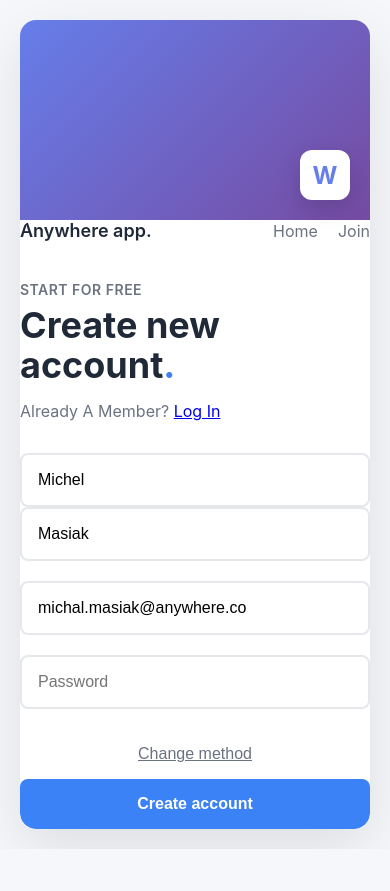
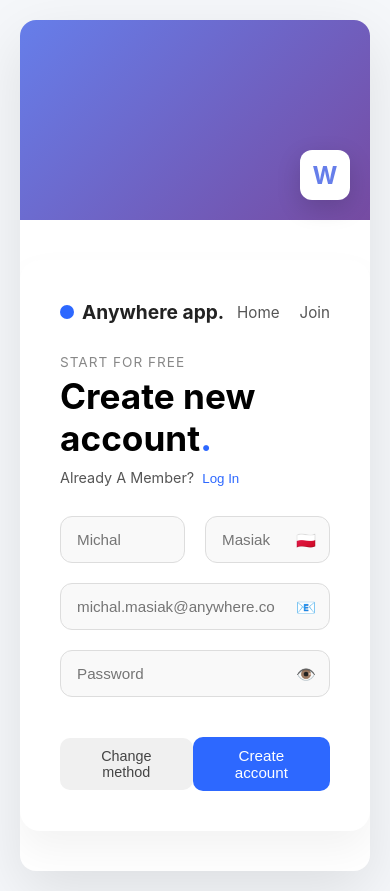
Before and after one commit to zapped767/zephyra-login-page, a React (Create React App) app: page / in a window 390 px wide. Before the commit the page ends 849 px from the top, so only its background shows below. Built offline with nearby package versions, Linux system fonts and the light colour scheme; grey boxes are pictures that could not be loaded.

Commit message:
Update styling in Login form

```diff
--- a/src/Components/LoginForm.css
+++ b/src/Components/LoginForm.css
@@ -1,313 +1,235 @@
+/* Reset base style */
+body {
+  margin: 0;
+  font-family: 'Segoe UI', Tahoma, Geneva, Verdana, sans-serif;
+  background-color: #f5f8fb;
+}
+
+/* Main form section */
 .form-section {
-  flex: 1;
-  padding: 40px;
+  max-width: 1200px;
+  margin: 40px auto;
+  background-color: #ffffff;
+  border-radius: 20px;
   display: flex;
   flex-direction: column;
-  justify-content: flex-start;
-  max-width: 500px;
-  background: white;
+  padding: 40px;
+  box-shadow: 0 20px 40px rgba(0, 0, 0, 0.05);
 }
 
-.success-section {
-  justify-content: center;
-  align-items: center;
-  text-align: center;
-}
-
-.success-message {
-  animation: slideIn 0.5s ease-out;
-}
-
-.success-icon {
-  width: 80px;
-  height: 80px;
-  background: #10b981;
-  border-radius: 50%;
-  display: flex;
-  align-items: center;
-  justify-content: center;
-  font-size: 40px;
-  color: white;
-  margin: 0 auto 20px;
-}
-
-.success-message h2 {
-  color: #10b981;
-  margin-bottom: 10px;
-  font-size: 24px;
-}
-
-.success-message p {
-  color: #6b7280;
-  font-size: 16px;
-}
-
+/* Header */
 .header {
   display: flex;
   justify-content: space-between;
   align-items: center;
-  margin-bottom: 60px;
+  margin-bottom: 30px;
 }
 
 .app-logo {
   display: flex;
   align-items: center;
-  gap: 8px;
+  font-weight: bold;
+  font-size: 1.2rem;
 }
 
 .logo-circle {
-  width: 32px;
-  height: 32px;
-  background: #3b82f6;
+  width: 14px;
+  height: 14px;
+  background-color: #2d68ff;
   border-radius: 50%;
+  margin-right: 8px;
 }
 
 .app-name {
-  font-size: 18px;
-  font-weight: 600;
-  color: #1f2937;
+  color: #222;
 }
 
 .nav-links {
   display: flex;
-  gap: 32px;
+  gap: 20px;
 }
 
 .nav-link {
   text-decoration: none;
-  color: #6b7280;
-  font-size: 16px;
-  transition: color 0.2s;
+  color: #555;
+  font-size: 0.95rem;
+  transition: color 0.3s;
 }
 
 .nav-link:hover {
-  color: #3b82f6;
+  color: #2d68ff;
 }
 
+/* Form content area */
 .form-content {
-  flex: 1;
+  max-width: 500px;
 }
 
-.form-header {
-  margin-bottom: 32px;
-}
-
-.start-text {
-  color: #6b7280;
-  font-size: 14px;
-  font-weight: 600;
-  letter-spacing: 0.5px;
-  margin-bottom: 8px;
+.form-header .start-text {
+  font-size: 0.85rem;
+  color: #888;
+  letter-spacing: 1px;
+  margin-bottom: 5px;
 }
 
 .form-title {
-  font-size: 48px;
+  font-size: 2.2rem;
   font-weight: 700;
-  color: #1f2937;
-  line-height: 1.1;
-  margin-bottom: 16px;
+  margin: 0;
+  color: #000;
 }
 
 .accent-dot {
-  color: #3b82f6;
+  color: #2d68ff;
 }
 
 .login-link {
-  color: #6b7280;
-  font-size: 16px;
+  margin-top: 10px;
+  font-size: 0.9rem;
+  color: #555;
 }
 
 .link-button {
   background: none;
   border: none;
-  color: #3b82f6;
+  color: #2d68ff;
   cursor: pointer;
-  font-size: 16px;
-  text-decoration: underline;
-  padding: 0;
+  font-weight: 500;
+  margin-left: 4px;
 }
 
-.link-button:hover {
-  color: #2563eb;
-}
-
+/* Input styling */
 .login-form {
+  margin-top: 30px;
   display: flex;
   flex-direction: column;
   gap: 20px;
 }
 
-.error-message {
-  background: #fef2f2;
-  border: 1px solid #fecaca;
-  color: #dc2626;
-  padding: 12px 16px;
-  border-radius: 8px;
-  font-size: 14px;
-  margin-bottom: 16px;
-}
-
 .name-row {
   display: flex;
-  gap: 16px;
-}
-
-.name-row .input-group {
-  flex: 1;
+  gap: 20px;
 }
 
 .input-group {
   position: relative;
-  display: flex;
-  flex-direction: column;
+  flex: 1;
 }
 
 .form-input {
-  padding: 16px 48px 16px 16px;
-  border: 2px solid #e5e7eb;
-  border-radius: 8px;
-  font-size: 16px;
-  transition: border-color 0.2s, box-shadow 0.2s;
-  background: white;
+  width: 100%;
+  padding: 14px 45px 14px 16px;
+  border: 1px solid #ddd;
+  border-radius: 12px;
+  font-size: 0.95rem;
+  background-color: #f9f9f9;
+  transition: border-color 0.3s;
 }
 
 .form-input:focus {
+  border-color: #2d68ff;
   outline: none;
-  border-color: #3b82f6;
-  box-shadow: 0 0 0 3px rgba(59, 130, 246, 0.1);
+  background-color: #fff;
 }
 
-.form-input.error {
-  border-color: #dc2626;
+.error {
+  border-color: #ff4d4f;
 }
 
-.form-input.error:focus {
-  box-shadow: 0 0 0 3px rgba(220, 38, 38, 0.1);
-}
-
+/* Icons */
 .flag-icon,
-.email-icon {
+.email-icon,
+.password-toggle {
   position: absolute;
-  right: 16px;
   top: 50%;
+  right: 14px;
   transform: translateY(-50%);
-  font-size: 18px;
-  pointer-events: none;
+  font-size: 1rem;
+  cursor: default;
+  color: #999;
 }
 
 .password-toggle {
-  position: absolute;
-  right: 16px;
-  top: 50%;
-  transform: translateY(-50%);
   background: none;
   border: none;
   cursor: pointer;
-  font-size: 18px;
-  padding: 4px;
-  border-radius: 4px;
-  transition: background-color 0.2s;
 }
 
-.password-toggle:hover {
-  background-color: #f3f4f6;
+/* Error messages */
+.error-text {
+  color: #ff4d4f;
+  font-size: 0.75rem;
+  margin-top: 4px;
+  display: block;
 }
 
-.error-text {
-  color: #dc2626;
-  font-size: 12px;
-  margin-top: 4px;
+.general-error {
+  background-color: #ffe6e6;
+  padding: 10px 14px;
+  border-radius: 8px;
+  color: #cc0000;
+  font-size: 0.85rem;
+  margin-bottom: 10px;
 }
 
+/* Actions */
 .form-actions {
   display: flex;
   justify-content: space-between;
   align-items: center;
-  margin-top: 16px;
+  margin-top: 20px;
 }
 
 .change-method-btn {
-  background: none;
+  background-color: #f0f0f0;
   border: none;
-  color: #6b7280;
+  padding: 10px 18px;
+  border-radius: 10px;
+  font-size: 0.9rem;
   cursor: pointer;
-  font-size: 16px;
-  text-decoration: underline;
-  padding: 0;
-  transition: color 0.2s;
-}
-
-.change-method-btn:hover {
-  color: #3b82f6;
+  color: #444;
 }
 
 .create-account-btn {
-  background: #3b82f6;
+  background-color: #2d68ff;
   color: white;
   border: none;
-  padding: 16px 32px;
-  border-radius: 8px;
-  font-size: 16px;
-  font-weight: 600;
+  padding: 10px 20px;
+  border-radius: 10px;
+  font-size: 0.95rem;
   cursor: pointer;
-  transition: background-color 0.2s, transform 0.1s;
-  display: flex;
-  align-items: center;
-  justify-content: center;
-  min-width: 160px;
+  font-weight: 500;
+  transition: background-color 0.3s ease;
 }
 
-.create-account-btn:hover:not(:disabled) {
-  background: #2563eb;
-  transform: translateY(-1px);
+.create-account-btn:hover {
+  background-color: #1e4ee3;
 }
 
 .create-account-btn:disabled {
-  opacity: 0.8;
+  background-color: #9cbfff;
   cursor: not-allowed;
-  transform: none;
 }
 
-@keyframes slideIn {
-  from {
-    opacity: 0;
-    transform: translateY(20px);
-  }
-  to {
-    opacity: 1;
-    transform: translateY(0);
-  }
+/* Success message */
+.success-section {
+  text-align: center;
+  padding: 80px 40px;
 }
 
-@media (max-width: 768px) {
-  .form-section {
-    padding: 20px;
-  }
+.success-icon {
+  font-size: 2.5rem;
+  color: #2ecc71;
+  margin-bottom: 20px;
+}
 
-  .form-title {
-    font-size: 36px;
-  }
+.success-message h2 {
+  font-size: 1.8rem;
+  margin: 0 0 10px 0;
+  color: #333;
+}
 
-  .name-row {
-    flex-direction: column;
-    gap: 20px;
-  }
-
-  .form-actions {
-    flex-direction: column;
-    gap: 16px;
-    align-items: stretch;
-  }
-
-  .create-account-btn {
-    width: 100%;
-  }
-
-  .header {
-    margin-bottom: 40px;
-  }
-
-  .nav-links {
-    gap: 20px;
-  }
+.success-message p {
+  color: #666;
+  font-size: 1rem;
 }
--- a/src/Components/LoginForm.js
+++ b/src/Components/LoginForm.js
@@ -1,13 +1,20 @@
 import React, { useState } from 'react';
+import { loginUser } from '../Services/api';
+import { validateForm } from '../utils/validation';
+import LoadingSpinner from './LoadingSpinner';
 import './LoginForm.css';
 
 const LoginForm = () => {
   const [formData, setFormData] = useState({
-    firstName: 'Michel',
-    lastName: 'Masiak',
-    email: 'michal.masiak@anywhere.co',
+    firstName: '',
+    lastName: '',
+    email: '',
     password: ''
   });
+  const [errors, setErrors] = useState({});
+  const [isLoading, setIsLoading] = useState(false);
+  const [showPassword, setShowPassword] = useState(false);
+  const [loginSuccess, setLoginSuccess] = useState(false);
 
   const handleInputChange = (e) => {
     const { name, value } = e.target;
@@ -15,12 +22,89 @@ const LoginForm = () => {
       ...prev,
       [name]: value
     }));
+    // Clear error when user starts typing
+    if (errors[name]) {
+      setErrors(prev => ({
+        ...prev,
+        [name]: ''
+      }));
+    }
   };
 
+  const handleSubmit = async (e) => {
+    e.preventDefault();
+
+    // Validate form
+    const validationErrors = validateForm(formData);
+    if (Object.keys(validationErrors).length > 0) {
+      setErrors(validationErrors);
+      return;
+    }
+
+    setIsLoading(true);
+    setErrors({});
+
+    try {
+      // Use dummy credentials for API call as specified in requirements
+      const response = await loginUser({
+        username: 'emilys',
+        password: 'emilyspass',
+        expiresInMins: 30
+      });
+
+      console.log('Login successful:', response);
+      setLoginSuccess(true);
+
+      // Reset form after successful login
+      setTimeout(() => {
+        setFormData({
+          firstName: '',
+          lastName: '',
+          email: '',
+          password: ''
+        });
+        setLoginSuccess(false);
+      }, 3000);
+
+    } catch (error) {
+      console.error('Login failed:', error);
+      setErrors({
+        general: 'Login failed. Please check your credentials and try again.'
+      });
+    } finally {
+      setIsLoading(false);
+    }
+  };
+
+  const changeMethod = () => {
+    // Reset form when changing method
+    setFormData({
+      firstName: '',
+      lastName: '',
+      email: '',
+      password: ''
+    });
+    setErrors({});
+    setLoginSuccess(false);
+  };
+
+  if (loginSuccess) {
+    return (
+      <div className="form-section success-section">
+        <div className="success-message">
+          <div className="success-icon">✓</div>
+          <h2>Login Successful!</h2>
+          <p>Welcome to Anywhere App</p>
+        </div>
+      </div>
+    );
+  }
+
   return (
-    <div className="login-container">
+    <div className="form-section">
       <div className="header">
         <div className="app-logo">
+          <div className="logo-circle"></div>
           <span className="app-name">Anywhere app.</span>
         </div>
         <nav className="nav-links">
@@ -32,29 +116,45 @@ const LoginForm = () => {
       <div className="form-content">
         <div className="form-header">
           <p className="start-text">START FOR FREE</p>
-          <h1 className="form-title">Create new account<span className="accent-dot">.</span></h1>
-          <p className="login-link">Already A Member? <a href="#login" className="login-button">Log In</a></p>
+          <h1 className="form-title">
+            Create new account<span className="accent-dot">.</span>
+          </h1>
+          <p className="login-link">
+            Already A Member? <button type="button" className="link-button">Log In</button>
+          </p>
         </div>
 
-        <form className="login-form">
-          <div className="input-row">
+        <form onSubmit={handleSubmit} className="login-form">
+          {errors.general && (
+            <div className="error-message general-error">
+              {errors.general}
+            </div>
+          )}
+
+          <div className="name-row">
             <div className="input-group">
               <input
                 type="text"
                 name="firstName"
+                placeholder="Michal"
                 value={formData.firstName}
                 onChange={handleInputChange}
-                className="form-input"
+                className={`form-input ${errors.firstName ? 'error' : ''}`}
               />
+              <span className="flag-icon"></span>
+              {errors.firstName && <span className="error-text">{errors.firstName}</span>}
             </div>
             <div className="input-group">
               <input
                 type="text"
                 name="lastName"
+                placeholder="Masiak"
                 value={formData.lastName}
                 onChange={handleInputChange}
-                className="form-input"
+                className={`form-input ${errors.lastName ? 'error' : ''}`}
               />
+              <span className="flag-icon">🇵🇱</span>
+              {errors.lastName && <span className="error-text">{errors.lastName}</span>}
             </div>
           </div>
 
@@ -62,26 +162,49 @@ const LoginForm = () => {
             <input
               type="email"
               name="email"
+              placeholder="michal.masiak@anywhere.co"
               value={formData.email}
               onChange={handleInputChange}
-              className="form-input"
+              className={`form-input ${errors.email ? 'error' : ''}`}
             />
+            <span className="email-icon">📧</span>
+            {errors.email && <span className="error-text">{errors.email}</span>}
           </div>
 
           <div className="input-group">
             <input
-              type="password"
+              type={showPassword ? 'text' : 'password'}
               name="password"
+              placeholder="Password"
               value={formData.password}
               onChange={handleInputChange}
-              className="form-input"
-              placeholder="Password"
+              className={`form-input ${errors.password ? 'error' : ''}`}
             />
+            <button
+              type="button"
+              className="password-toggle"
+              onClick={() => setShowPassword(!showPassword)}
+            >
+              {showPassword ? '🙈' : '👁️'}
+            </button>
+            {errors.password && <span className="error-text">{errors.password}</span>}
           </div>
 
           <div className="form-actions">
-            <button type="button" className="change-method-btn">Change method</button>
-            <button type="submit" className="create-account-btn">Create account</button>
+            <button
+              type="button"
+              className="change-method-btn"
+              onClick={changeMethod}
+            >
+              Change method
+            </button>
+            <button
+              type="submit"
+              className="create-account-btn"
+              disabled={isLoading}
+            >
+              {isLoading ? <LoadingSpinner /> : 'Create account'}
+            </button>
           </div>
         </form>
       </div>
```
